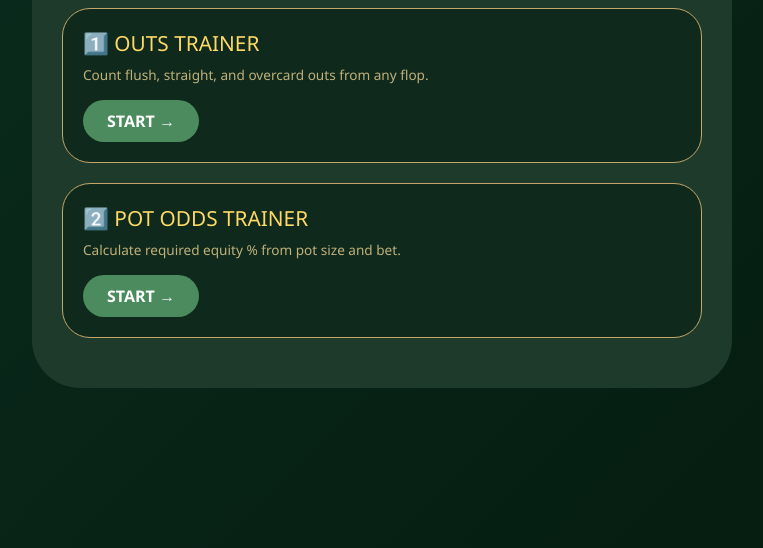
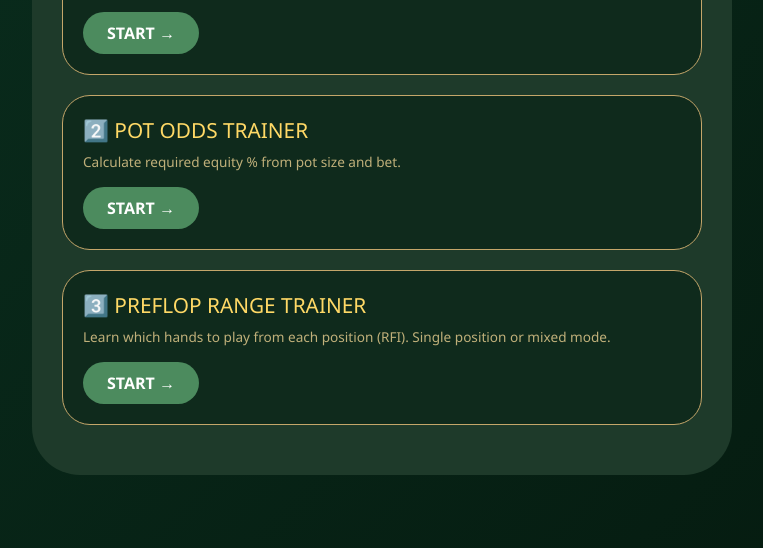
Before and after one commit to vincemilo/pokerOdds, a plain HTML site: page index.html in a window 1280 px wide. Shown: the part 252-800 px from the top of the page, without its empty margins (258-1021 px from the left). Drawn offline with Linux system fonts and the light colour scheme.

Commit message:
Add new drill card for preflop range trainer

```diff
--- a/index.html
+++ b/index.html
@@ -72,6 +72,12 @@
         </div>
         <a href="pot-odds-trainer/index.html" class="drill-btn">START →</a>
       </div>
+
+      <div class="drill-card">
+    <div class="drill-title">3️⃣ PREFLOP RANGE TRAINER</div>
+    <div class="drill-desc">Learn which hands to play from each position (RFI). Single position or mixed mode.</div>
+    <a href="preflop-trainer/index.html" class="drill-btn">START →</a>
+      </div>
     </div>
   </body>
 </html>
```
